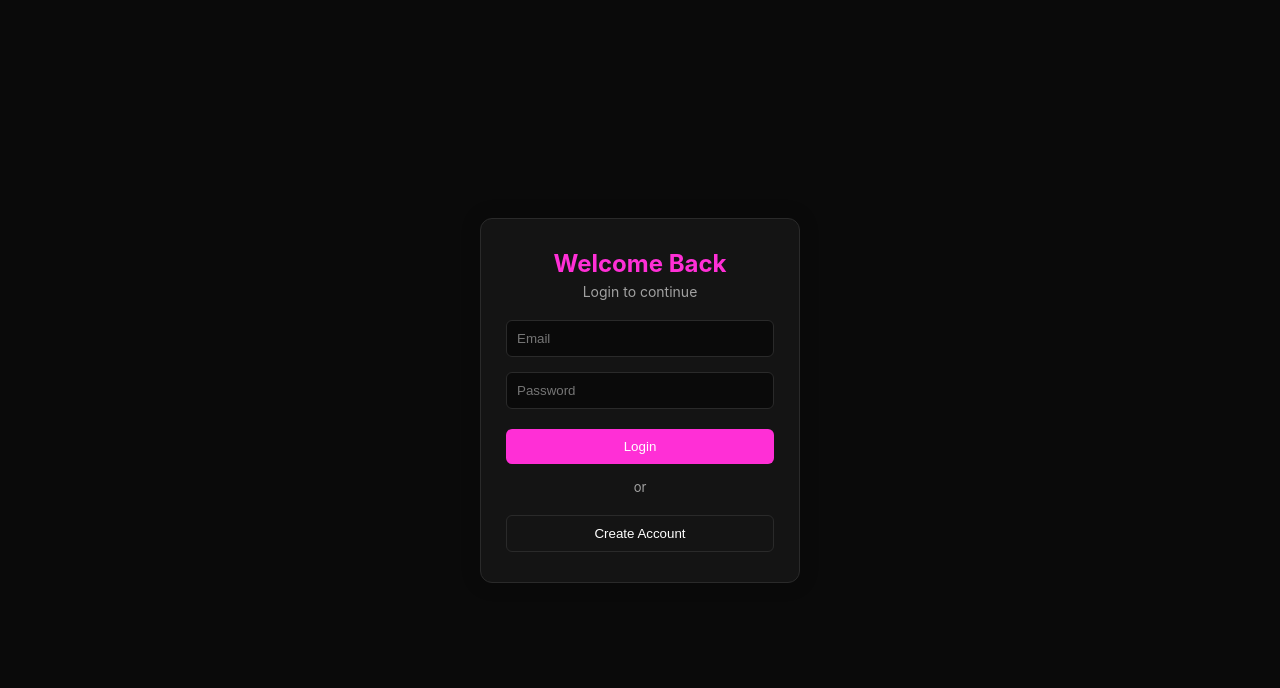
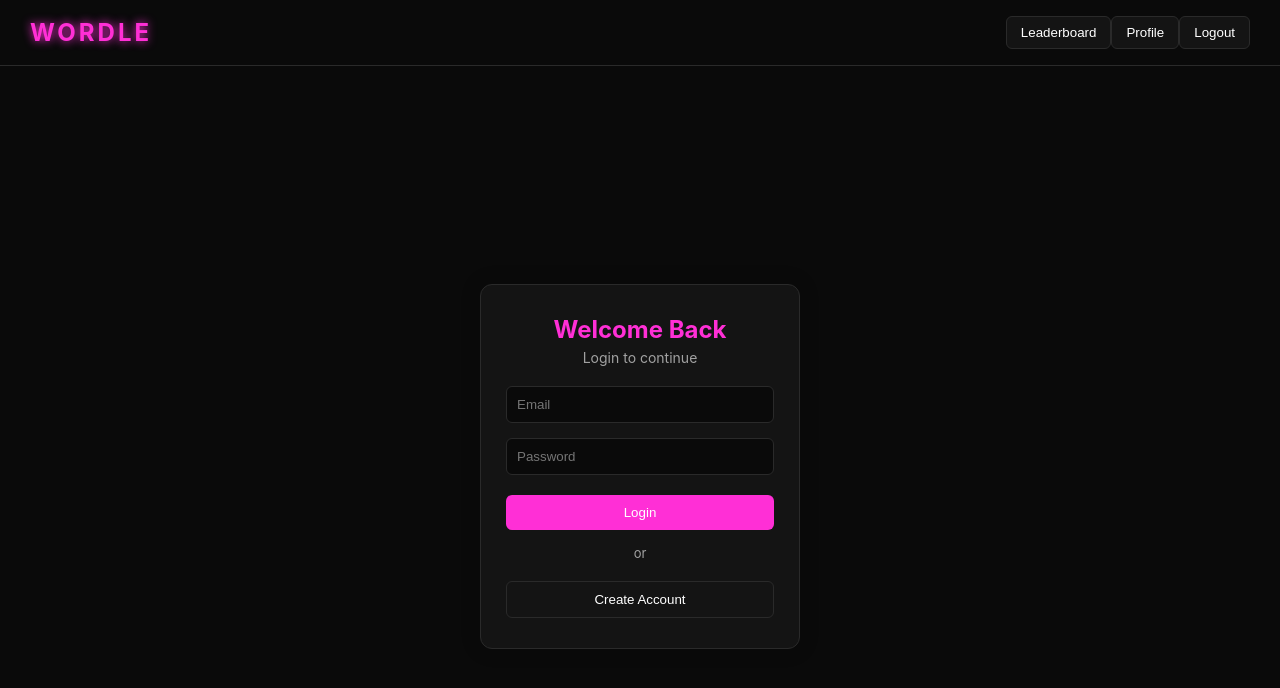
Before and after one commit to Kanagaarun-18/wordle_game, a React (Vite) app in the folder client/: page /login in a window 1280 px wide. Shown: the top 688 px of the page. Built offline with nearby package versions, Linux system fonts and the light colour scheme; sample sign-in values are in the browser's storage.

Commit message:
new updates 3

```diff
--- a/client/src/App.tsx
+++ b/client/src/App.tsx
@@ -1,32 +1,30 @@
 import { BrowserRouter, Routes, Route, Navigate } from "react-router-dom";
-import { useState } from "react";
+import { useState, useEffect } from "react";
 import Login from "./Login";
 import Game from "./Game";
+import Navbar from "./Navbar";
 import Leaderboard from "./Leaderboard";
 import Profile from "./Profile";
 
-function Board() {
-  return (
-    <Leaderboard />
-  );
-}
+function App() {
+  const [userId, setUserId] = useState<string | null>(null);
 
-function Prof() {
-  return (
-    <Profile />
-  );
-}
-
-function App() {
-  const [userId, setUserId] = useState(localStorage.getItem("userId"));
+  // 🔥 LOAD FROM LOCALSTORAGE ON START
+  useEffect(() => {
+    setUserId(localStorage.getItem("userId"));
+  }, []);
 
   return (
     <BrowserRouter>
+      {userId && <Navbar />}
 
       <Routes>
         <Route path="/" element={<Navigate to="/login" />} />
 
-        <Route path="/login" element={<Login setUser={setUserId} />} />
+        <Route
+          path="/login"
+          element={<Login setUser={setUserId} />}
+        />
 
         <Route
           path="/wordle"
@@ -39,8 +37,18 @@ function App() {
           }
         />
 
-        <Route path="/leaderboard" element={<Board />} />
-        <Route path="/profile" element={<Prof />} />
+        <Route
+          path="/profile"
+          element={
+            userId ? (
+              <Profile userId={userId} />
+            ) : (
+              <Navigate to="/login" />
+            )
+          }
+        />
+
+        <Route path="/leaderboard" element={<Leaderboard />} />
       </Routes>
     </BrowserRouter>
   );
--- a/client/src/Game.tsx
+++ b/client/src/Game.tsx
@@ -1,6 +1,5 @@
 import { useEffect, useRef, useState } from "react";
 import axios from "axios";
-import Navbar from "./Navbar";
 
 const API = "https://wordle-game-h86q.onrender.com";
 
@@ -162,7 +161,6 @@ function Game({ userId }: any) {
 
   return (
     <div className="game-container">
-      <Navbar />
       <h1>WORDLE</h1>
 
       <h3>
--- a/client/src/Navbar.tsx
+++ b/client/src/Navbar.tsx
@@ -5,21 +5,22 @@ function Navbar() {
 
   const logout = () => {
     localStorage.removeItem("userId");
-    window.location.reload();
-  };
-
-  const toggleTheme = () => {
-    document.body.classList.toggle("light");
+    window.location.href = "/login";
   };
 
   return (
     <div className="navbar">
       <h2 onClick={() => navigate("/wordle")}>WORDLE</h2>
 
-      <div className="navbar-buttons">
-        <button onClick={() => navigate("/leaderboard")}>Leaderboard</button>
-        <button onClick={() => navigate("/profile")}>Profile</button>
-        <button onClick={toggleTheme}>Theme</button>
+      <div>
+        <button onClick={() => navigate("/leaderboard")}>
+          Leaderboard
+        </button>
+
+        <button onClick={() => navigate("/profile")}>
+          Profile
+        </button>
+
         <button onClick={logout}>Logout</button>
       </div>
     </div>
--- a/client/src/Profile.tsx
+++ b/client/src/Profile.tsx
@@ -13,6 +13,7 @@ function Profile({ userId }: any) {
       .then(res => setStats(res.data))
       .catch(err => console.log("STATS ERROR:", err));
   }, [userId]);
+
   useEffect(() => {
     if (!userId) return;
 
@@ -22,7 +23,8 @@ function Profile({ userId }: any) {
       .catch(err => console.log("EMAIL ERROR:", err));
   }, [userId]);
 
-  if (!stats) return <h2 style={{ textAlign: "center" }}>Loading...</h2>;
+  if (!userId) return <h2>Not logged in</h2>;
+  if (!stats) return <h2>Loading...</h2>;
 
   return (
     <div className="page-container">
```
